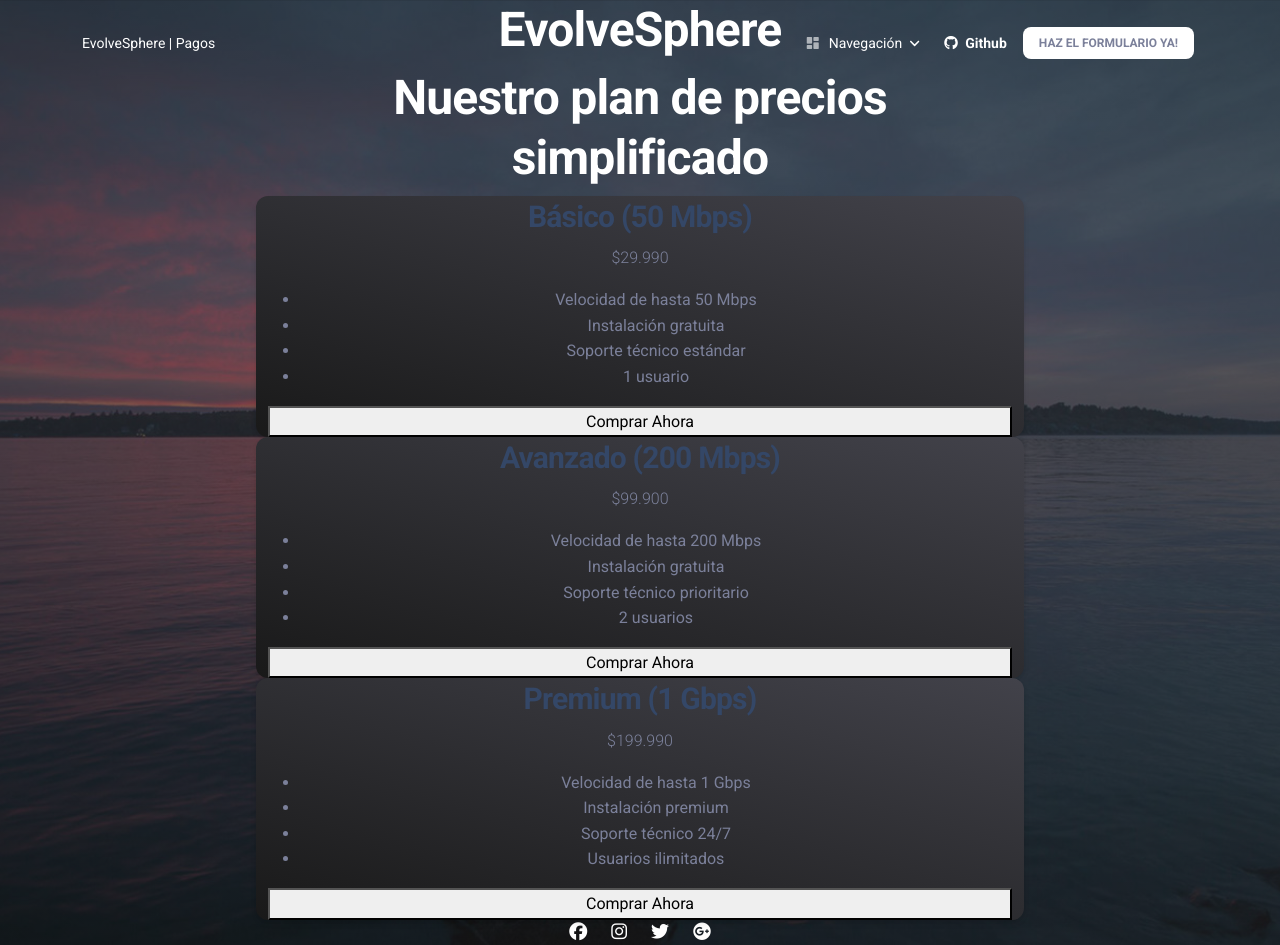
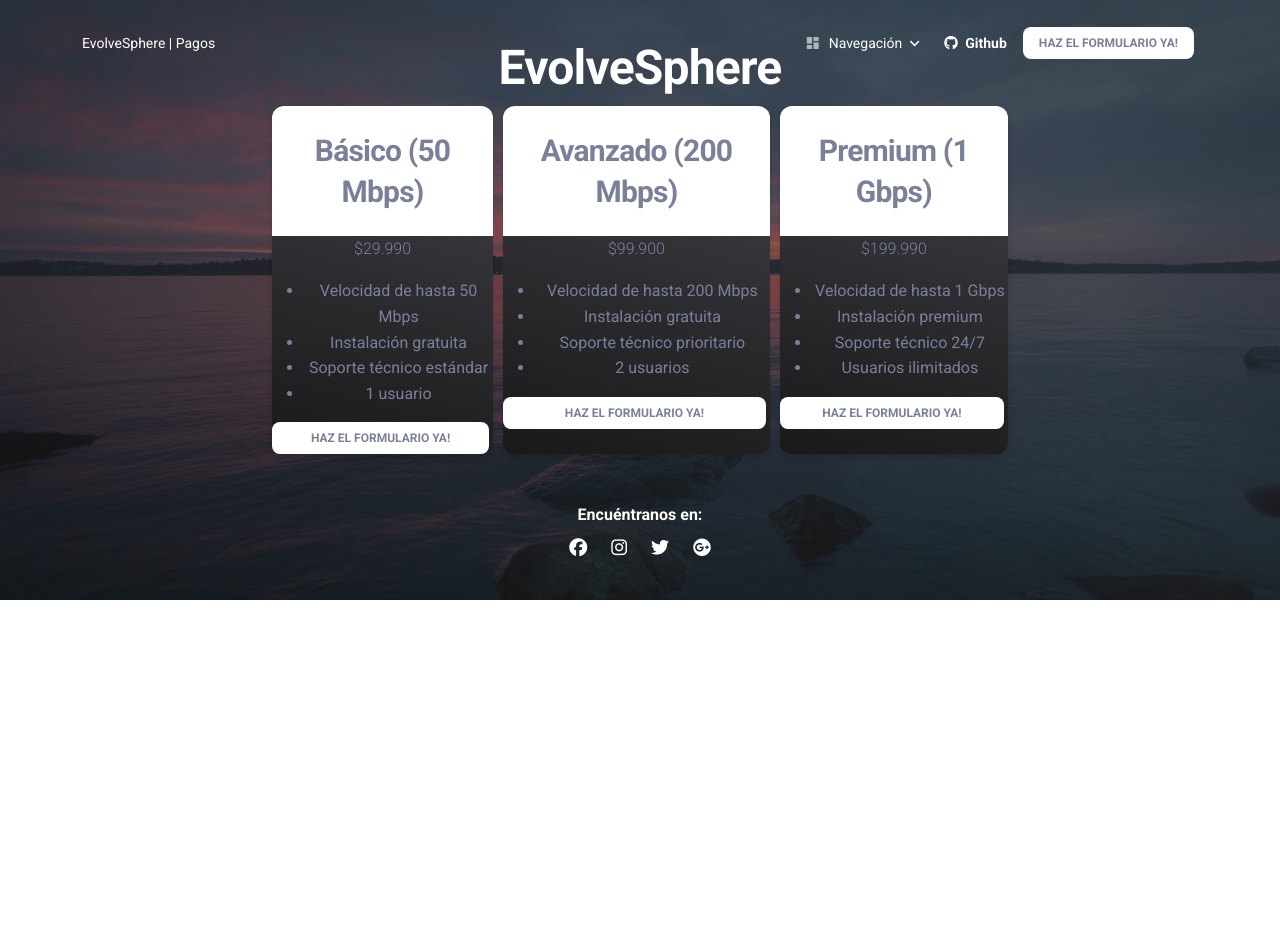
Before and after one commit to EvolveSphere/EvolveSphere, a website: page pagos.html in a window 1280 px wide. After the commit the page ends 800 px from the top, so only its background shows below. Drawn offline with Linux system fonts and the light colour scheme.

Commit message:
Actualización pagos v1.2

```diff
--- a/pagos.html
+++ b/pagos.html
@@ -88,13 +88,12 @@
             <div class="page-header min-vh-75" style="background-image: url('../assets/img/bg2.jpg');">
               <span class="mask bg-gradient-dark opacity-6"></span>
               <div class="container">
-
+                <div class="row justify-content-center">
                   <div class="col-lg-8 text-center mx-auto my-auto">
                     <h1 class="text-white">EvolveSphere</h1>
-                <h1 class="text-white">Nuestro plan de precios simplificado</h1>
-                    <div class="row">
-                        <div class="card bg-gradient-dark">
-                            <h3>Básico (50 Mbps)</h3>
+                    <div class="d-flex">
+                        <div class="card bg-gradient-dark" style="margin-right: 10px;">
+                            <h3 class="card-header">Básico (50 Mbps)</h3>
                             <p class="price">$29.990</p>
                             <ul>
                                 <li>Velocidad de hasta 50 Mbps</li>
@@ -102,11 +101,11 @@
                                 <li>Soporte técnico estándar</li>
                                 <li>1 usuario</li>
                             </ul>
-                            <button>Comprar Ahora</button>
+                            <a href="format.html" class="btn btn-sm  bg-white  mb-0 me-1 mt-2 mt-md-0">Haz el formulario ya!</a>
                         </div>
 
-                        <div class="card bg-gradient-dark">
-                            <h3>Avanzado (200 Mbps)</h3>
+                        <div class="card bg-gradient-dark" style="margin-right: 10px;">
+                            <h3 class="card-header">Avanzado (200 Mbps)</h3>
                             <p class="price">$99.900</p>
                             <ul>
                                 <li>Velocidad de hasta 200 Mbps</li>
@@ -114,21 +113,22 @@
                                 <li>Soporte técnico prioritario</li>
                                 <li>2 usuarios</li>
                             </ul>
-                            <button>Comprar Ahora</button>
+                            <a href="format.html" class="btn btn-sm  bg-white  mb-0 me-1 mt-2 mt-md-0">Haz el formulario ya!</a>
                         </div>
 
                         <div class="card bg-gradient-dark">
-                            <h3>Premium (1 Gbps)</h3>
-                            <p class="price">$199.990</p>
-                            <ul>
+                            <h3 class="card-header">Premium (1 Gbps)</h3>
+                            <p>$199.990</p>
+                            <ul class="card-profile">
                                 <li>Velocidad de hasta 1 Gbps</li>
                                 <li>Instalación premium</li>
                                 <li>Soporte técnico 24/7</li>
                                 <li>Usuarios ilimitados</li>
                             </ul>
-                            <button>Comprar Ahora</button>
+                            <a href="format.html" class="btn btn-sm  bg-white  mb-0 me-1 mt-2 mt-md-0">Haz el formulario ya!</a>
                         </div>
                     </div>
+                    <h6 class="text-white mb-2 mt-5">Encuéntranos en:</h6>
                     <div class="d-flex justify-content-center">
                       <a href="javascript:;"><i class="fab fa-facebook text-lg text-white me-4"></i></a>
                       <a href="javascript:;"><i class="fab fa-instagram text-lg text-white me-4"></i></a>
@@ -136,7 +136,7 @@
                       <a href="javascript:;"><i class="fab fa-google-plus text-lg text-white"></i></a>
                     </div>
                   </div>
-
+                </div>
               </div>
             </div>
           </header>
```
Lines whose indentation alone changed are shown as unchanged.
